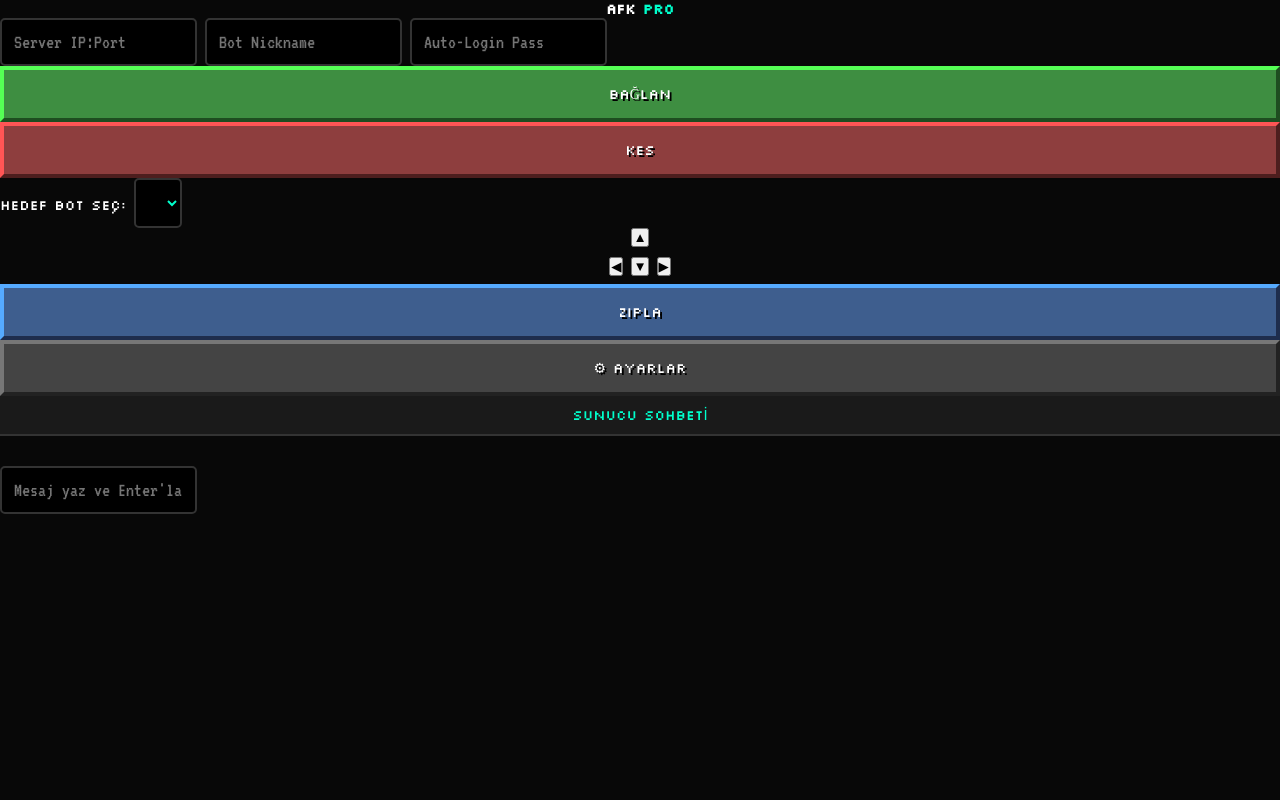
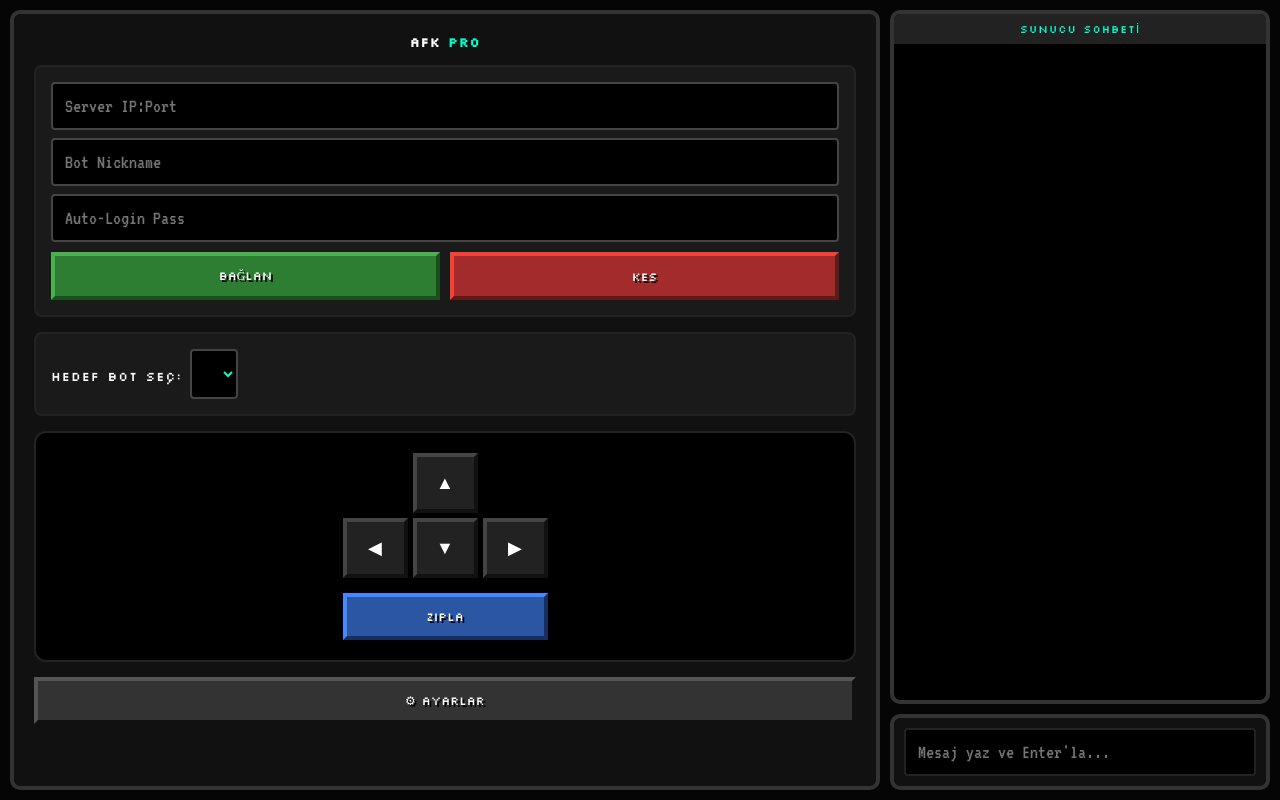
Before and after one commit to Sunay16018/Afk-Client, a website: page index.html in a window 1280 px wide. Drawn offline with nearby package versions, Linux system fonts and the light colour scheme; no server answers.

Commit message:
Update style.css

```diff
--- a/style.css
+++ b/style.css
@@ -1,43 +1,49 @@
 @import url('https://fonts.googleapis.com/css2?family=Silkscreen&family=VT323&display=swap');
 
 * { box-sizing: border-box; margin: 0; padding: 0; }
-body { background: #080808; color: #fff; height: 100vh; overflow: hidden; font-family: 'Silkscreen', cursive; }
+body { background: #050505; color: #fff; height: 100vh; overflow: hidden; font-family: 'Silkscreen', cursive; }
 
-.mc-font { font-family: 'Silkscreen', cursive; font-size: 14px; }
+.mc-font { font-family: 'Silkscreen', cursive; font-size: 13px; letter-spacing: 1px; }
 .mc-mono { font-family: 'VT323', monospace; }
 
-.layout { display: grid; grid-template-columns: 1.5fr 1fr; height: 100vh; gap: 0; }
+.wrapper { display: grid; grid-template-columns: 1fr 380px; height: 100vh; padding: 10px; gap: 10px; }
 
-/* Sol Panel (Büyük) */
-.controls { background: #121212; padding: 30px; display: flex; flex-direction: column; gap: 20px; border-right: 4px solid #000; overflow-y: auto; }
-h1 { font-size: 32px; text-align: center; }
+/* Sol Taraf */
+.main-panel { background: #111; border: 4px solid #333; padding: 20px; display: flex; flex-direction: column; gap: 15px; overflow-y: auto; border-radius: 10px; }
+h1 { text-align: center; font-size: 28px; }
 h1 span { color: #00ffcc; }
 
-.input-grid { display: flex; flex-direction: column; gap: 10px; background: #1a1a1a; padding: 15px; border-radius: 8px; }
-input, select { background: #000; border: 2px solid #333; color: #00ffcc; padding: 12px; font-family: 'VT323'; font-size: 20px; border-radius: 5px; outline: none; }
+.card { background: #1a1a1a; padding: 15px; border: 2px solid #222; border-radius: 8px; }
+.input-group { display: flex; flex-direction: column; gap: 8px; margin-bottom: 10px; }
 
-.btn { width: 100%; padding: 15px; border: 4px solid #000; cursor: pointer; color: #fff; font-family: 'Silkscreen'; font-size: 14px; text-shadow: 2px 2px #000; }
-.btn-g { background: #3e8e41; border-color: #5f5 #1e4d20 #1e4d20 #5f5; }
-.btn-r { background: #8e3e3e; border-color: #f55 #4d1e1e #4d1e1e #f55; }
-.btn-b { background: #3e5e8e; border-color: #5af #1e2d4d #1e2d4d #5af; }
-.btn-gray { background: #444; border-color: #777 #222 #222 #777; }
-.btn:active { transform: translateY(2px); }
+input, select { background: #000; border: 2px solid #444; color: #00ffcc; padding: 12px; font-family: 'VT323'; font-size: 20px; outline: none; border-radius: 4px; }
+input:focus { border-color: #00ffcc; }
 
-/* D-PAD Area */
-.dpad-area { display: flex; justify-content: center; background: #1a1a1a; padding: 20px; border-radius: 10px; }
-.dpad { display: flex; flex-direction: column; align-items: center; gap: 8px; }
-.dp-mid { display: flex; gap: 8px; }
-.dp { width: 70px; height: 60px; background: #333; border: 4px solid #000; color: #fff; cursor: pointer; border-color: #666 #111 #111 #666; font-size: 20px; }
-.jump { margin-top: 10px; width: 226px; }
+.button-group { display: grid; grid-template-columns: 1fr 1fr; gap: 10px; }
 
-/* Sağ Panel (Küçük Terminal) */
-.terminal { background: #000; display: flex; flex-direction: column; border-left: 2px solid #222; }
-.term-header { background: #1a1a1a; padding: 10px; text-align: center; color: #00ffcc; border-bottom: 2px solid #333; }
-.logs { flex: 1; padding: 15px; overflow-y: auto; font-size: 18px; line-height: 1.4; color: #aaa; }
-.chat-row { padding: 10px; background: #0a0a0a; border-top: 2px solid #333; }
-.chat-row input { margin: 0; font-size: 18px; border-color: #00ffcc; }
+.btn { border: 4px solid #000; cursor: pointer; color: #fff; font-family: 'Silkscreen'; font-size: 12px; text-shadow: 2px 2px #000; padding: 12px; }
+.btn-g { background: #2d7d32; border-color: #4CAF50 #1b4d1e #1b4d1e #4CAF50; }
+.btn-r { background: #a32b2b; border-color: #f44336 #5e1919 #5e1919 #f44336; }
+.btn-b { background: #2b56a3; border-color: #448aff #192d5e #192d5e #448aff; }
+.btn-gray { background: #333; border-color: #555 #111 #111 #555; }
+.btn:active { transform: translateY(2px); border-style: inset; }
+
+/* D-PAD */
+.dpad-wrapper { background: #000; padding: 20px; border-radius: 12px; border: 2px solid #222; display: flex; justify-content: center; }
+.dpad { display: flex; flex-direction: column; align-items: center; gap: 5px; }
+.dp-row { display: flex; gap: 5px; }
+.dp-btn { width: 65px; height: 60px; background: #222; border: 4px solid #000; border-color: #444 #111 #111 #444; color: #fff; font-size: 18px; cursor: pointer; }
+.jump-btn { width: 205px; margin-top: 10px; }
+
+/* Sağ Taraf Terminal */
+.side-terminal { display: flex; flex-direction: column; gap: 10px; }
+.term-box { flex: 1; background: #000; border: 4px solid #333; border-radius: 10px; display: flex; flex-direction: column; overflow: hidden; }
+.term-header { background: #222; padding: 8px; text-align: center; color: #00ffcc; font-size: 11px; }
+.logs { flex: 1; padding: 15px; overflow-y: auto; font-size: 19px; color: #bbb; line-height: 1.3; }
+.chat-box { background: #111; border: 4px solid #333; border-radius: 10px; padding: 10px; }
+.chat-box input { margin: 0; width: 100%; border-color: #222; }
 
 /* Modal */
-.modal { position: fixed; inset: 0; background: rgba(0,0,0,0.9); display: none; align-items: center; justify-content: center; z-index: 99; }
-.modal-box { background: #1a1a1a; padding: 30px; border: 4px solid #00ffcc; width: 320px; }
-.row { display: flex; justify-content: space-between; margin-bottom: 10px; }
+.modal { position: fixed; inset: 0; background: rgba(0,0,0,0.95); display: none; align-items: center; justify-content: center; z-index: 100; }
+.modal-content { background: #111; padding: 30px; border: 4px solid #00ffcc; width: 320px; border-radius: 15px; }
+.row { display: flex; justify-content: space-between; margin-bottom: 15px; }
```
